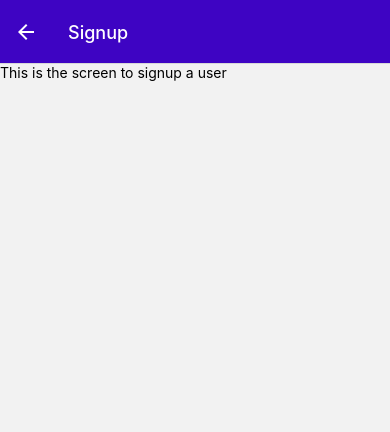
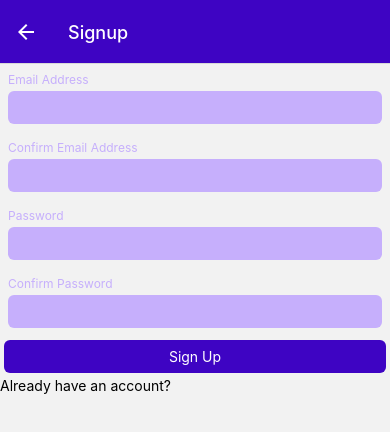
Before and after one commit to normanmunge/onyesha-chapaa, a React Native app: screen /Signup in a window 390 px wide. Shown: the top 432 px of the page. Built offline with nearby package versions, Linux system fonts and the light colour scheme.

Commit message:
Adds singuphandler for creating new users

```diff
--- a/screens/authentication/Signup.tsx
+++ b/screens/authentication/Signup.tsx
@@ -1,10 +1,25 @@
+import { useState } from 'react';
 import { View, Text } from 'react-native';
+import AuthContent from '../../components/auth/AuthContent';
+import { createUser } from '../../services/auth';
 
 const SingupScreen = () => {
+
+  const [isAuthenticating, setIsAuthenticating] = useState<boolean>(false);
+
+async function singupHandler({ email, password }: { email: string, password: string }) {
+  setIsAuthenticating(true);
+  await createUser(email, password);
+  setIsAuthenticating(false);
+}
+
+  if (isAuthenticating) {
+    //TODO: //ADD A ALOADING INDICATOR
+  return <Text>Crating user ...</Text>
+  }
+
   return (
-    <View>
-      <Text>This is the screen to signup a user</Text>
-    </View>
+    <AuthContent onAuthenticate={singupHandler} />
   );
 };
 
```
